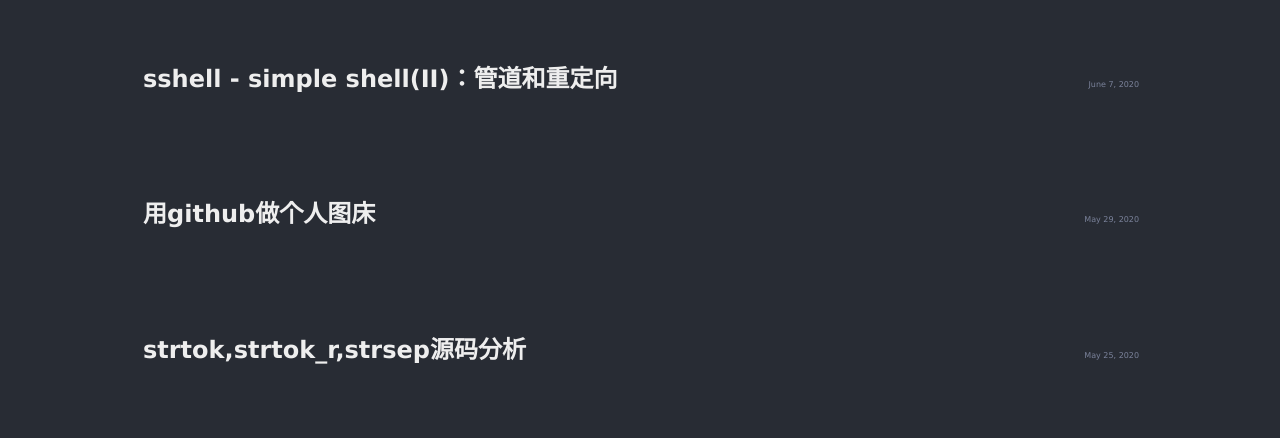
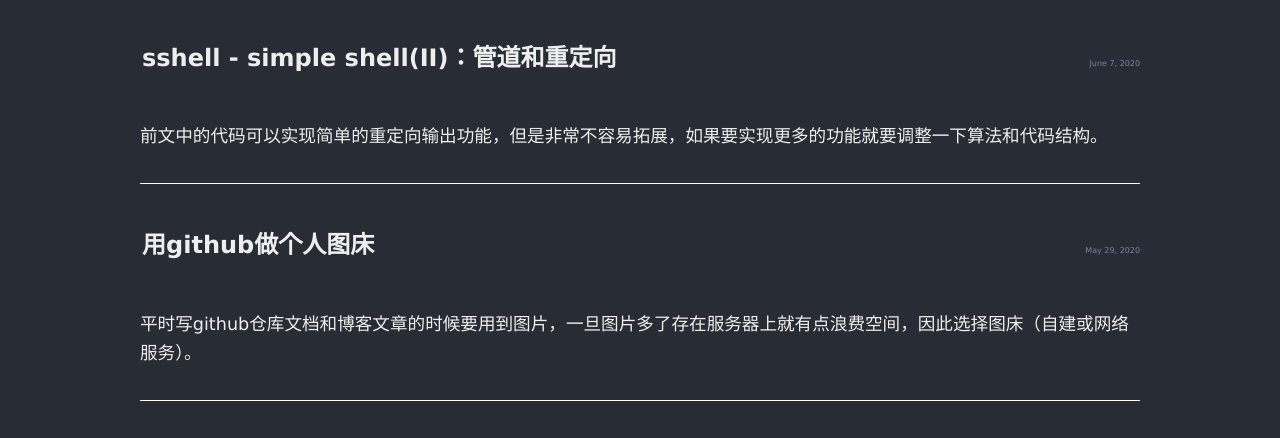
Before and after one commit to Starfurye/starfurye-com, a Gatsby site: page / in a window 1280 px wide. Shown: the part 309-747 px from the top of the page. Built offline with nearby package versions, Linux system fonts and the light colour scheme; Gatsby itself is replaced by a stand-in of ours; some packages are replaced by stand-ins of ours.

Commit message:
ready to deploy - add seperate lines of ArticleListItem

```diff
--- a/src/pages/index.js
+++ b/src/pages/index.js
@@ -40,6 +40,7 @@ export const IndexPageQuery = graphql`
                     date(formatString: "MMMM D, YYYY")
                     title
                     categories
+                    brief_description
                 }
                 slug
                 id
--- a/src/style.css
+++ b/src/style.css
@@ -167,7 +167,7 @@ main {
 /* article list item */
 .article-list-item {
     margin: 40px 0;
-    border: 1px solid transparent;
+    border-bottom: 1px solid #fff;
 }
 .article-list-main {
     display: flex;
```
